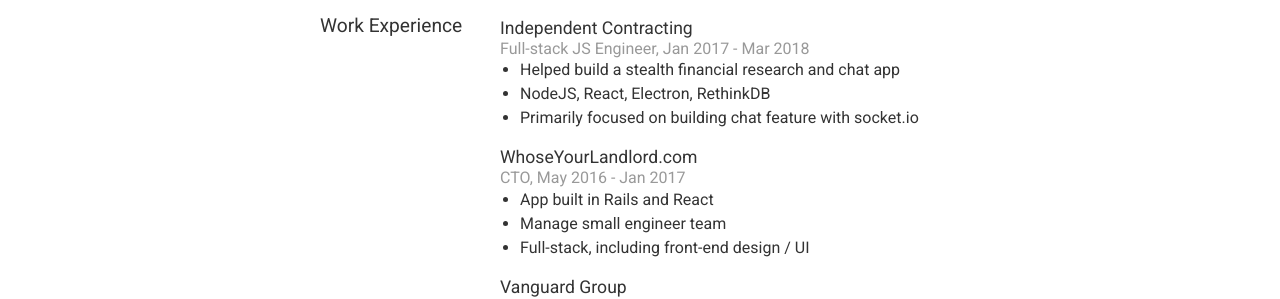
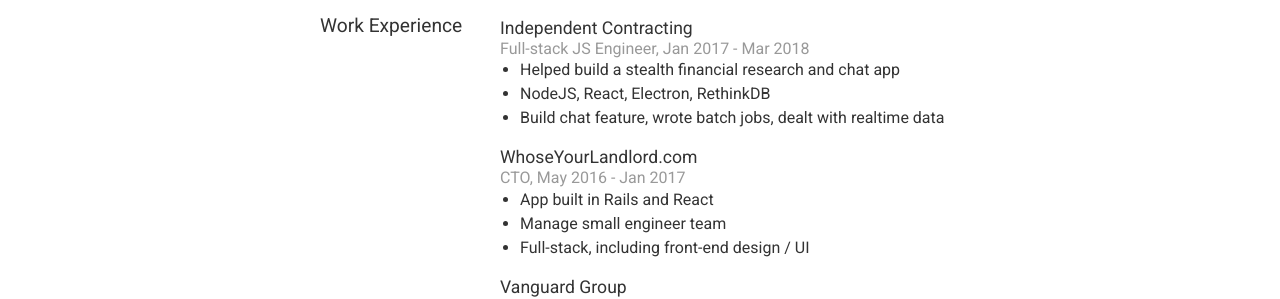
Before and after one commit to nikorablin/nikorablin.io, a Jekyll site: the page built from cv.html, in a window 1280 px wide. Shown: the part 145-444 px from the top of the page. Built offline with Jekyll 4.4.1, drawn with Linux system fonts in a browser that asks for light colours.

Commit message:
update cv

```diff
--- a/cv.html
+++ b/cv.html
@@ -11,7 +11,7 @@ title:  CV
     <ul class="CV__list">
       <li class="CV__list-item">Helped build a stealth financial research and chat app</li>
       <li class="CV__list-item">NodeJS, React, Electron, RethinkDB</li>
-      <li class="CV__list-item">Primarily focused on building chat feature with socket.io</li>
+      <li class="CV__list-item">Build chat feature, wrote batch jobs, dealt with realtime data</li>
     </ul>
 
     <h3><a class="CV__section-link" href="http://whoseyourlandlord.com">WhoseYourLandlord.com</a></h3>
```
